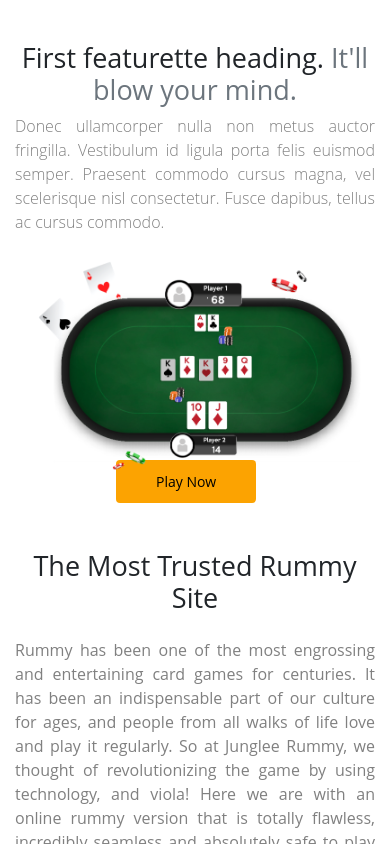
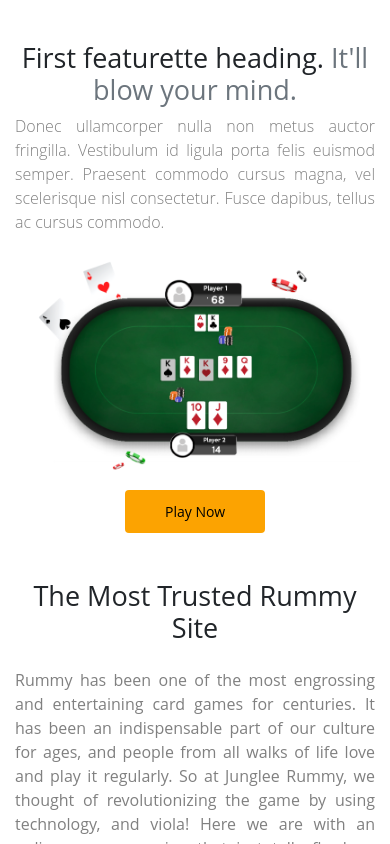
Before and after one commit to ujjawalweb/deltin-two, a plain HTML site: page index.html in a window 390 px wide. Shown: the part 1883-2727 px from the top of the page. Drawn offline with Linux system fonts and the light colour scheme.

Commit message:
Update style.css

```diff
--- a/style.css
+++ b/style.css
@@ -2168,7 +2168,14 @@ left: -25px!important;}
     z-index: 9999!important;
     left: 108px!important;
 }
-
+	.ply {
+    width: 140px !important;
+    height: 43px !important;
+    position: relative!important;
+    top: 240px!important;
+    left: 110px!important;}
+
+	.trusted{margin-top:30px;}
 	}
 
 	@media only screen and (min-width: 400px) and (max-width:424px){
```
